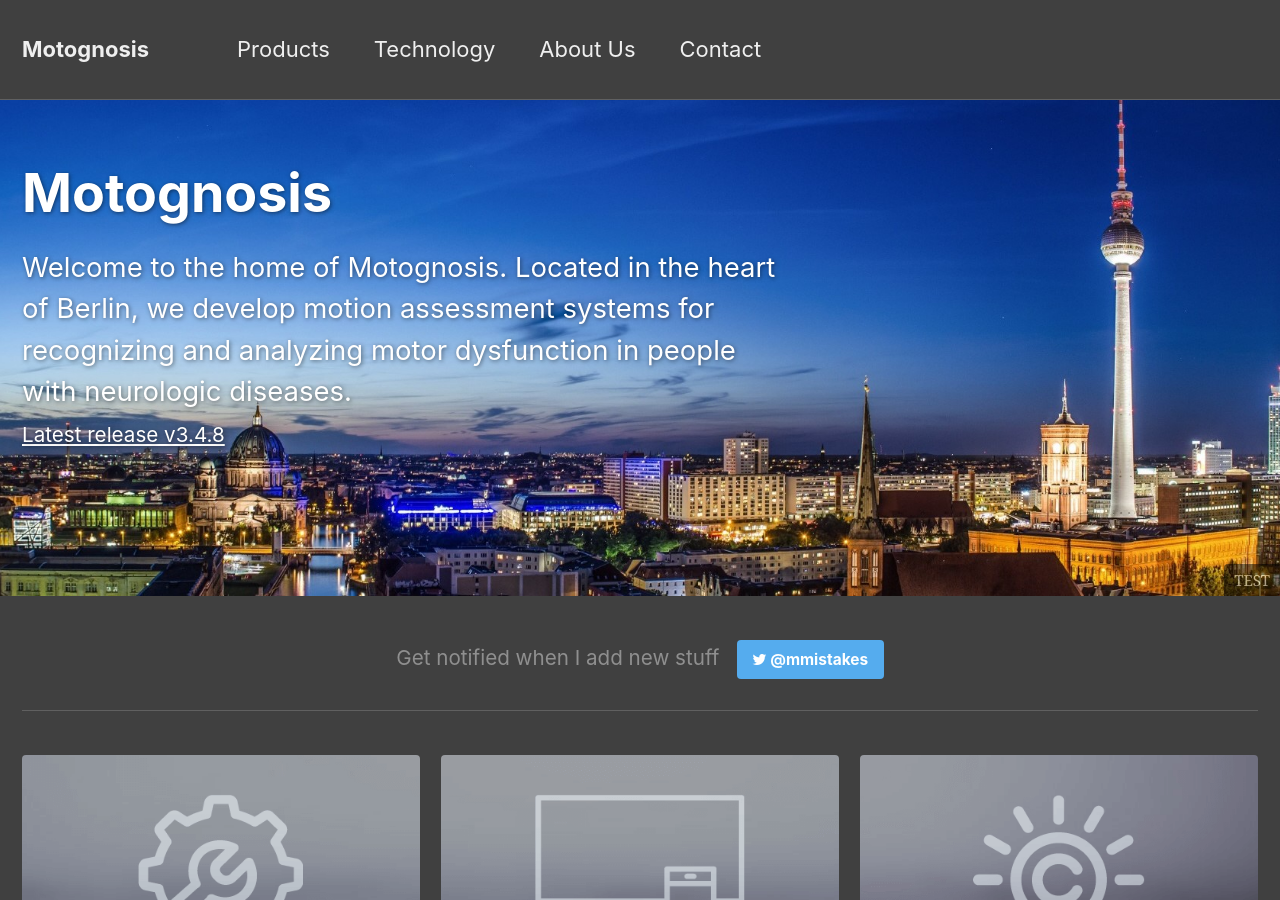
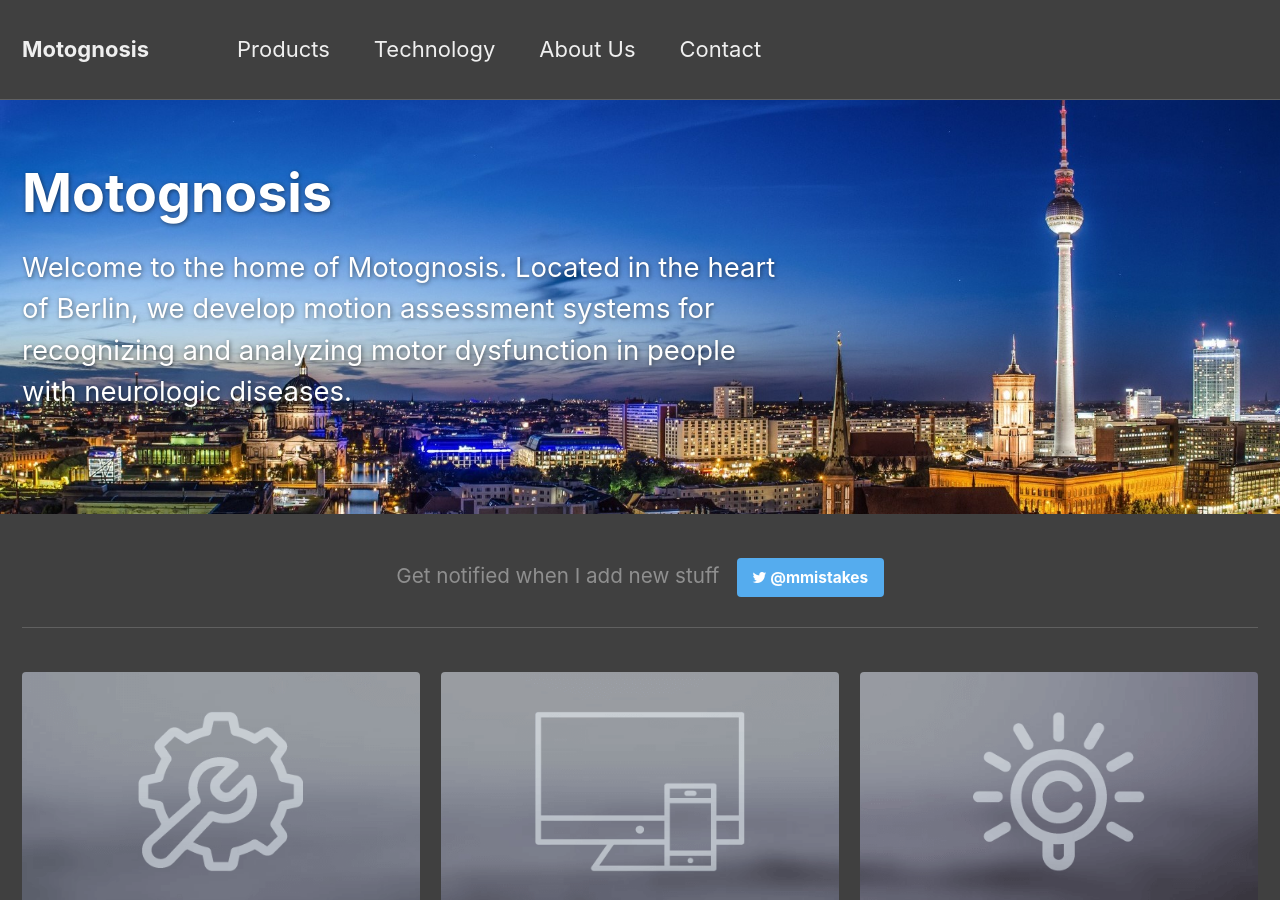
Before and after one commit to motognosis/motognosis.github.io, a Jekyll site: the page built from _pages/home.md, in a window 1280 px wide and 900 px high. Built offline with Jekyll 4.4.1, drawn with Linux system fonts in a browser that asks for light colours.

Commit message:
home customization

```diff
--- a/_pages/home.md
+++ b/_pages/home.md
@@ -4,8 +4,8 @@ permalink: /
 header:
   overlay_color: "#5e616c"
   overlay_image: berlinpanorama1_cropped_650.jpg
-  caption: 'TEST'
-excerpt: 'Welcome to the home of Motognosis. Located in the heart of Berlin, we develop motion assessment systems for recognizing and analyzing motor dysfunction in people with neurologic diseases.<br /> <small><a href="https://github.com/mmistakes/minimal-mistakes/releases/tag/3.4.8">Latest release v3.4.8</a></small><br /><br />'
+  caption:
+excerpt: 'Welcome to the home of Motognosis. Located in the heart of Berlin, we develop motion assessment systems for recognizing and analyzing motor dysfunction in people with neurologic diseases.<br />'
 feature_row:
   - image_path: mm-customizable-feature.png
     alt: "customizable"
```
